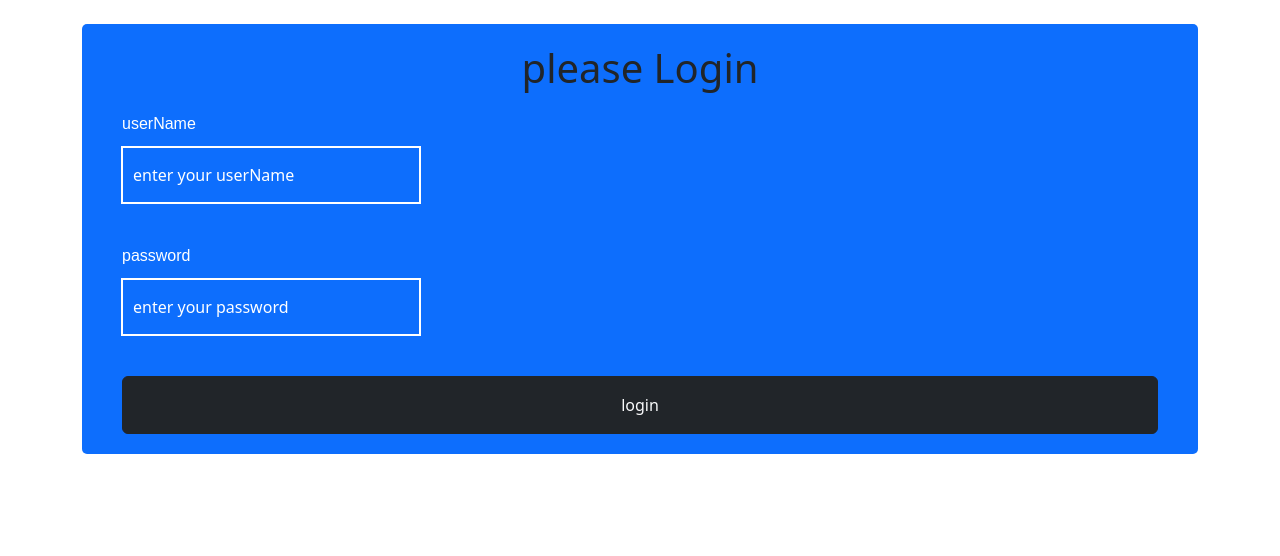
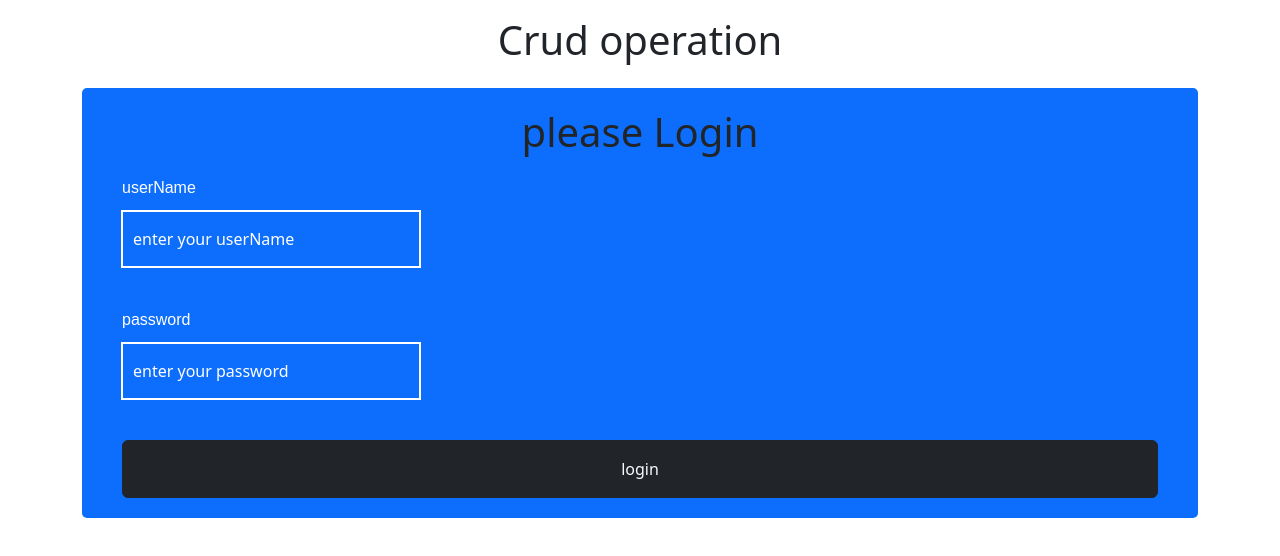
Before and after one commit to Faruqoloyede/Crud-operation-in-javascript, a plain HTML site: page index.html in a window 1280 px wide. Drawn offline with Linux system fonts and the light colour scheme.

Commit message:
refactor code

```diff
--- a/index.html
+++ b/index.html
@@ -11,7 +11,7 @@
 </head>
 <body>
     <div class="container">
-
+        <h1 class="text-dark text-center my-3">Crud operation</h1>
         <!--====login container begins====-->
         <div class="wrapper bg-primary text-dark my-4">
                 <h1 class="text-center">please Login</h1>
```
